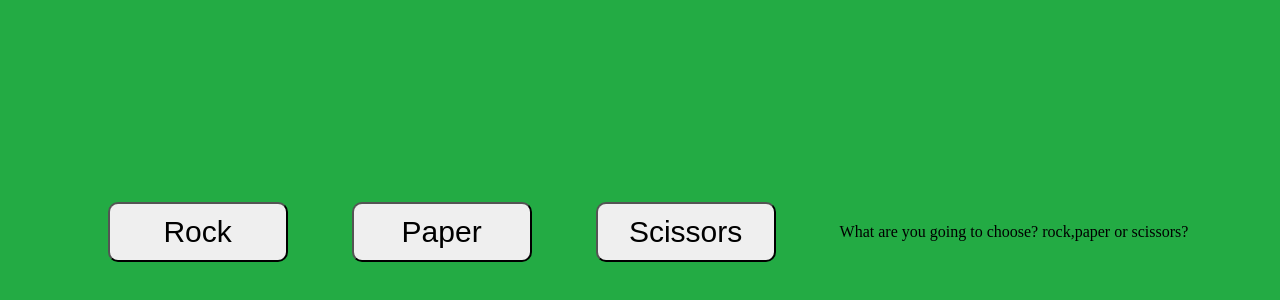
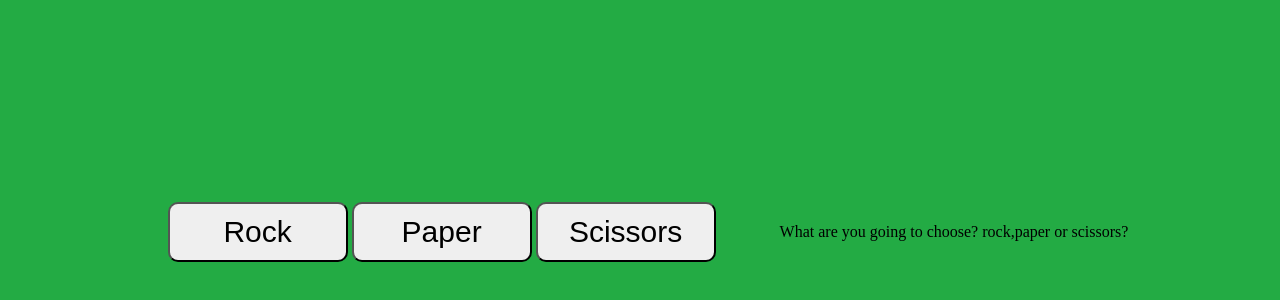
Before and after one commit to Sambaramba/rock-paper-scissors-game, a plain HTML site: page index.html in a window 1280 px wide. Shown: the part 176-476 px from the top of the page. Drawn offline with Linux system fonts and the light colour scheme.

Commit message:
Feat: add container div for buttons

```diff
--- a/index.html
+++ b/index.html
@@ -7,11 +7,12 @@
         <link rel="stylesheet" href="styles.css">
     </head>
     <body>
-        <button id="rock" class="medium">Rock</button>
-        <button id="paper" class="medium">Paper</button>
-        <button id="scissors" class="medium">Scissors</button>
+        <div #rpsButtonContainer>
+            <button id="rock" class="medium">Rock</button>
+            <button id="paper" class="medium">Paper</button>
+            <button id="scissors" class="medium">Scissors</button>
+        </div>
         <div id="displayText"></div>
-
 
         <script src="rps-game.js"></script>
     </body>
```
